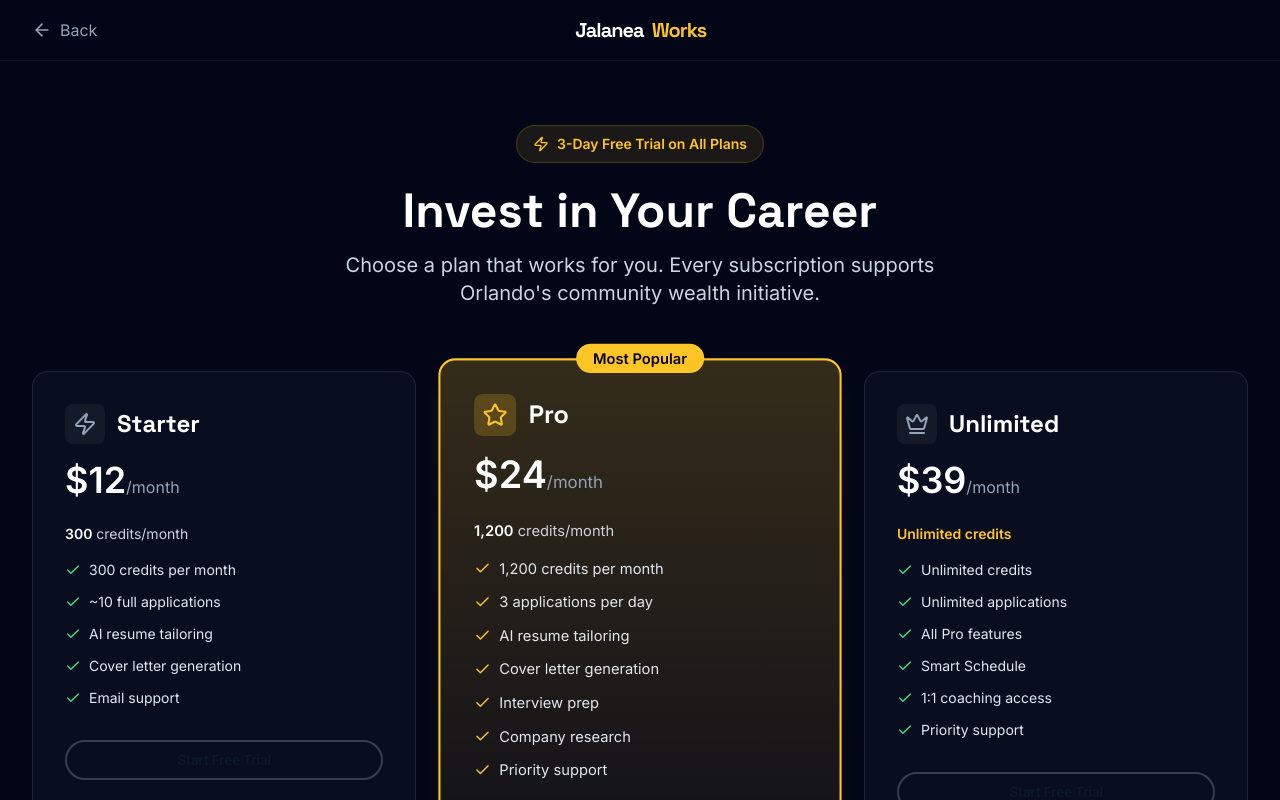
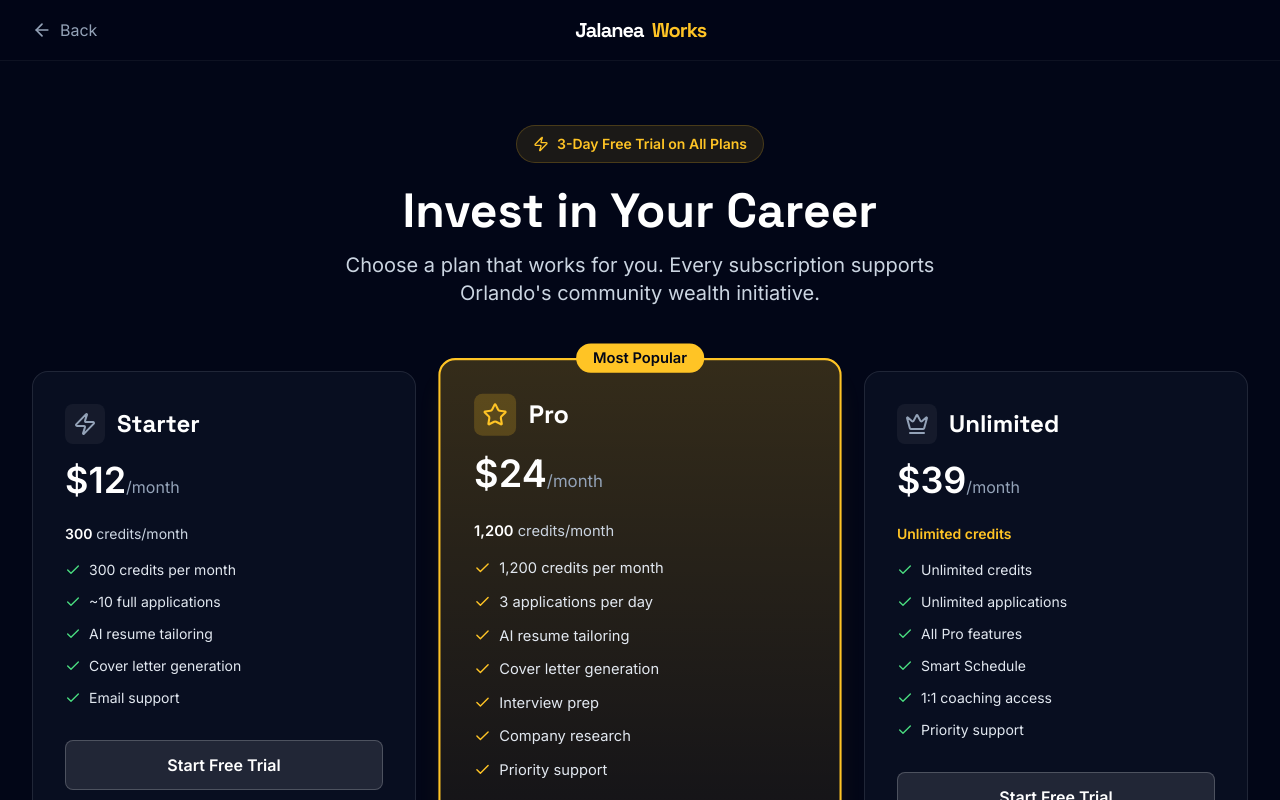
Before and after one commit to alexusjalaneajenkins/jalanea-works, a React (Vite) app: page /pricing in a window 1280 px wide. Shown: the top 800 px of the page. Built offline with nearby package versions, Linux system fonts and the light colour scheme; no server answers.

Commit message:
fix: Improve contrast on pricing page buttons
- Changed outline buttons to have white background (bg-white/10)
- Added white text color for readability
- All tiers now have clearly readable buttons

```diff
--- a/pages/Pricing.tsx
+++ b/pages/Pricing.tsx
@@ -144,23 +144,23 @@ export const Pricing: React.FC = () => {
                                         ))}
                                     </ul>
 
-                                    <Button
+                                    <button
                                         onClick={() => handleSubscribe(tier)}
-                                        variant={isPopular ? 'primary' : 'outline'}
-                                        className={`w-full ${isPopular
+                                        disabled={loading !== null}
+                                        className={`w-full py-3 px-6 rounded-lg font-bold transition-all disabled:opacity-50 ${
+                                            isPopular
                                                 ? 'bg-gold hover:bg-gold-light text-jalanea-950'
-                                                : 'border-white/20 hover:bg-white/5'
-                                            }`}
-                                        disabled={loading !== null}
+                                                : 'bg-white/10 hover:bg-white/20 text-white border border-white/20'
+                                        }`}
                                     >
                                         {loading === tier ? (
-                                            <span className="flex items-center gap-2">
+                                            <span className="flex items-center justify-center gap-2">
                                                 <span className="animate-spin">⏳</span> Processing...
                                             </span>
                                         ) : (
                                             'Start Free Trial'
                                         )}
-                                    </Button>
+                                    </button>
                                 </div>
                             );
                         }
```
